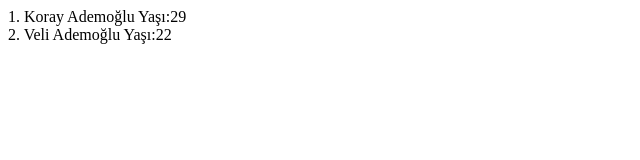
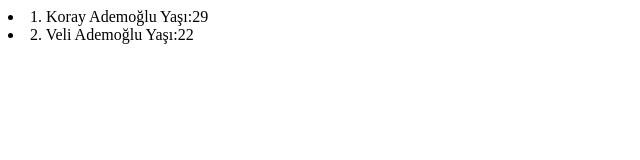
Before and after one commit to korayademoglu/JsonJs, a plain HTML site: page index.html in a window 1280 px wide. Shown: the whole page, without its empty margins (0-640 px from the left). Drawn offline with Linux system fonts and the light colour scheme.

```diff
--- a/custom.js
+++ b/custom.js
@@ -1,8 +1,8 @@
 
 let data = fetch("data.json").then(res => res.json()).then(mydata => {
-
+ document.createElement("OL");
     for (let i = 0; i < mydata.kullanicilar.length; i++) {
-        document.write((i + 1) + ". " + mydata.kullanicilar[i].name + " " + mydata.kullanicilar[i].surname + " Yaşı:" + mydata.kullanicilar[i].age + "<br>");
+        document.getElementById("test").innerHTML += "<li>" + (i + 1) + ". " + mydata.kullanicilar[i].name + " " + mydata.kullanicilar[i].surname + " Yaşı:" + mydata.kullanicilar[i].age + "</li>";
     }
 
 });
--- a/index.html
+++ b/index.html
@@ -1,12 +1,18 @@
 <!DOCTYPE html>
 <html lang="en">
+
 <head>
     <meta charset="UTF-8">
     <meta http-equiv="X-UA-Compatible" content="IE=edge">
     <meta name="viewport" content="width=device-width, initial-scale=1.0">
     <title>JSON DATA</title>
 </head>
+
 <body>
+
+    <div id="test"></div>
     <script src="custom.js"></script>
+
 </body>
+
 </html>
```
